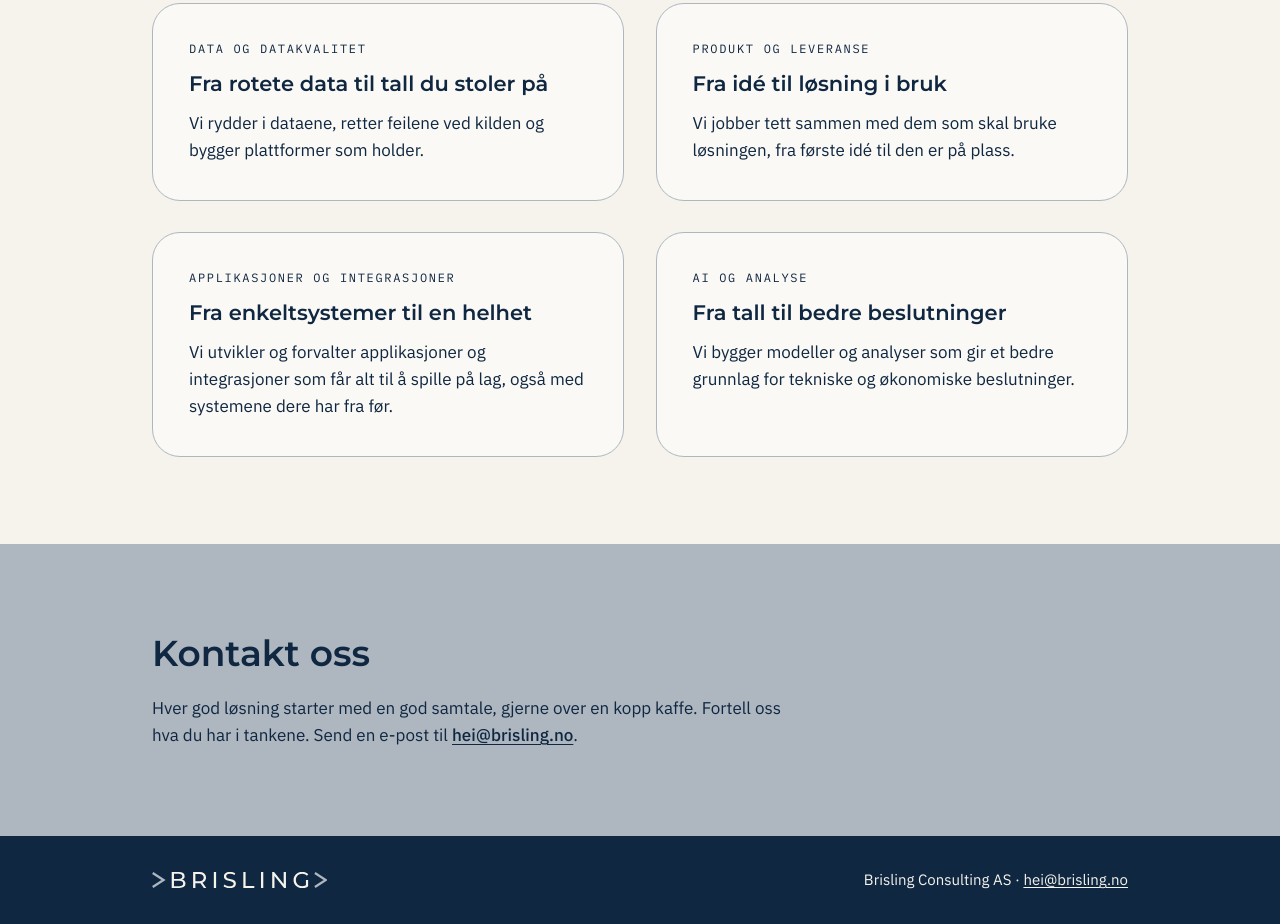
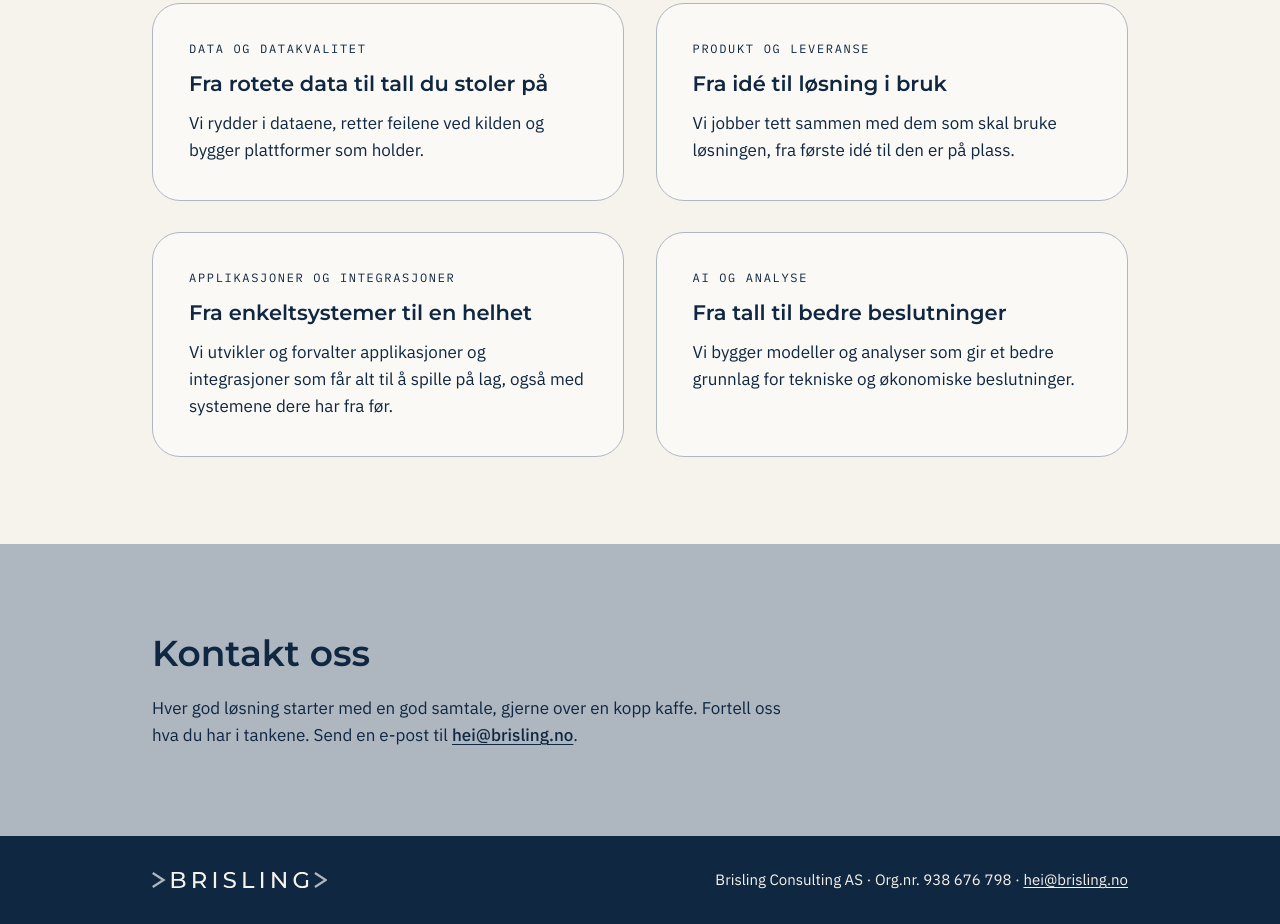
Before and after one commit to BrislingConsulting/BrislingHomepage, a plain HTML site: page index.html in a window 1280 px wide. Shown: the part 716-1640 px from the top of the page. Drawn offline with Linux system fonts and the light colour scheme.

Commit message:
Org.nr. i bunnen
Co-Authored-By: Claude Opus 5.5 <noreply@anthropic.com>

```diff
--- a/index.html
+++ b/index.html
@@ -177,7 +177,7 @@
 <footer>
   <div class="wrap">
     <img src="assets/logo-krem.svg" alt="Brisling" width="175" height="16">
-    <span>Brisling Consulting AS <span class="samlet">· <a href="mailto:hei@brisling.no">hei@brisling.no</a></span></span>
+    <span>Brisling Consulting AS <span class="samlet">· Org.nr. 938 676 798</span> <span class="samlet">· <a href="mailto:hei@brisling.no">hei@brisling.no</a></span></span>
   </div>
 </footer>
 
```
